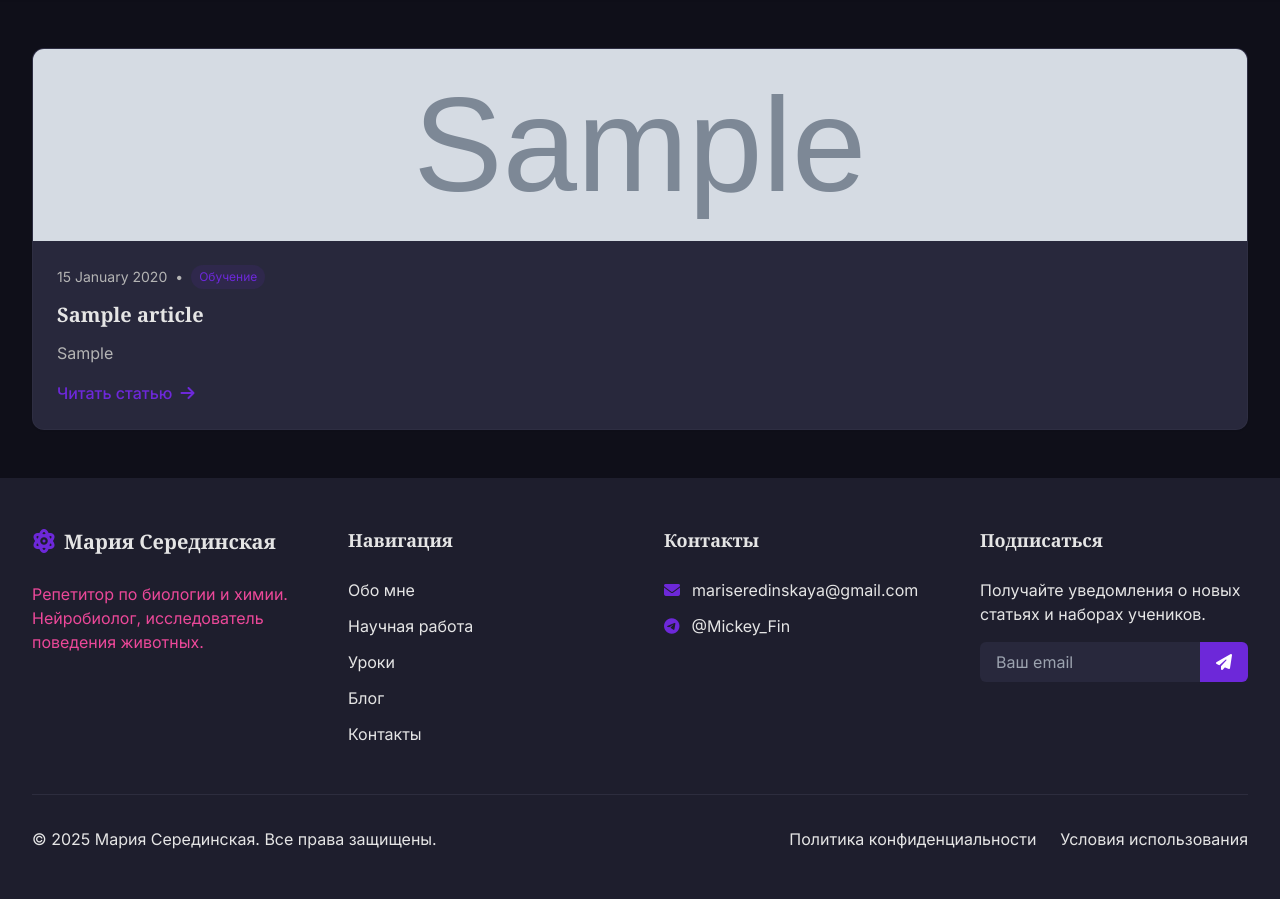
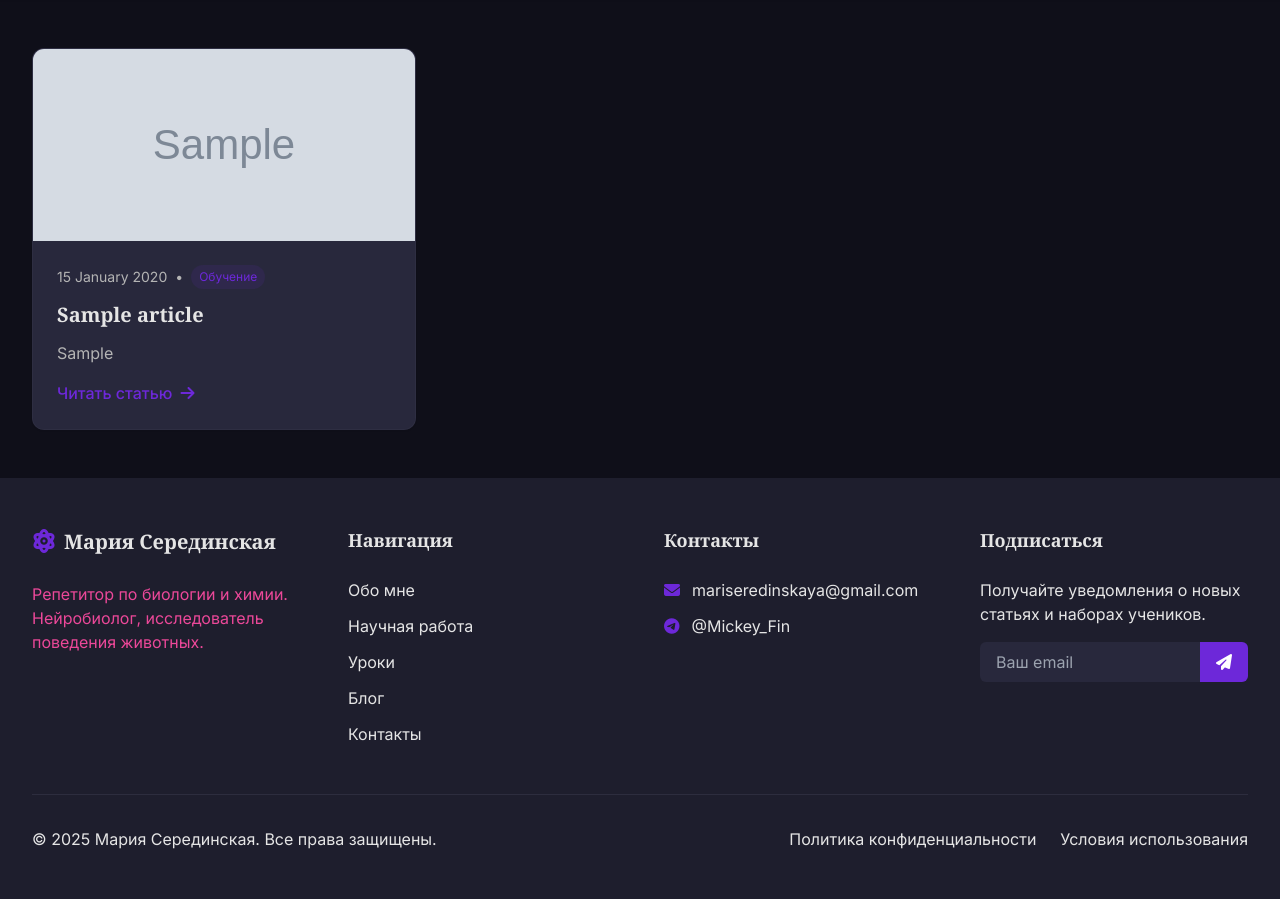
Before and after one commit to ErnestoAizenberg/maria-tutor, a Django app: page /articles/ in a window 1280 px wide. Shown: the part 80-979 px from the top of the page. Run offline with Django 5.2, Linux system fonts and the light colour scheme; tables that the repository leaves empty hold one stand-in row (values such as "Sample post"); grey boxes marked "Sample" are stand-in pictures; some libraries are stand-ins or nearby versions.

Commit message:
fix: wrap articles in blog into grid

```diff
--- a/main/templates/main/articles.html
+++ b/main/templates/main/articles.html
@@ -1,5 +1,9 @@
 {% extends 'main/base2.html' %}
 {% block title %}{{ "Мои работы" }}{% endblock %}
 {% block content %}
-{% include "main/_article_listing_purple.html" with articles=articles %}
+
+        <div class="grid md:grid-cols-2 lg:grid-cols-3 gap-8">
+            {% include 'main/_article_listing_purple.html' with articles=articles %}
+        </div>
+
 {% endblock content %}
```
